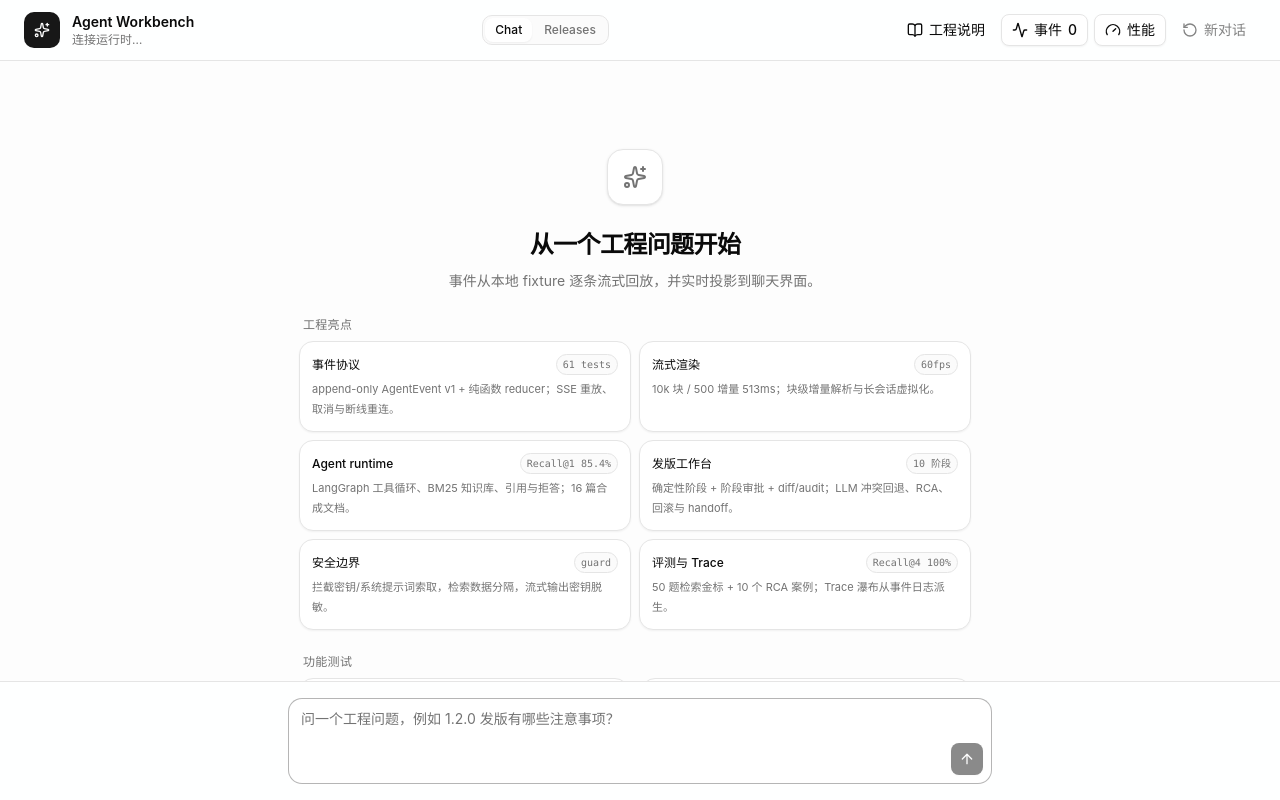
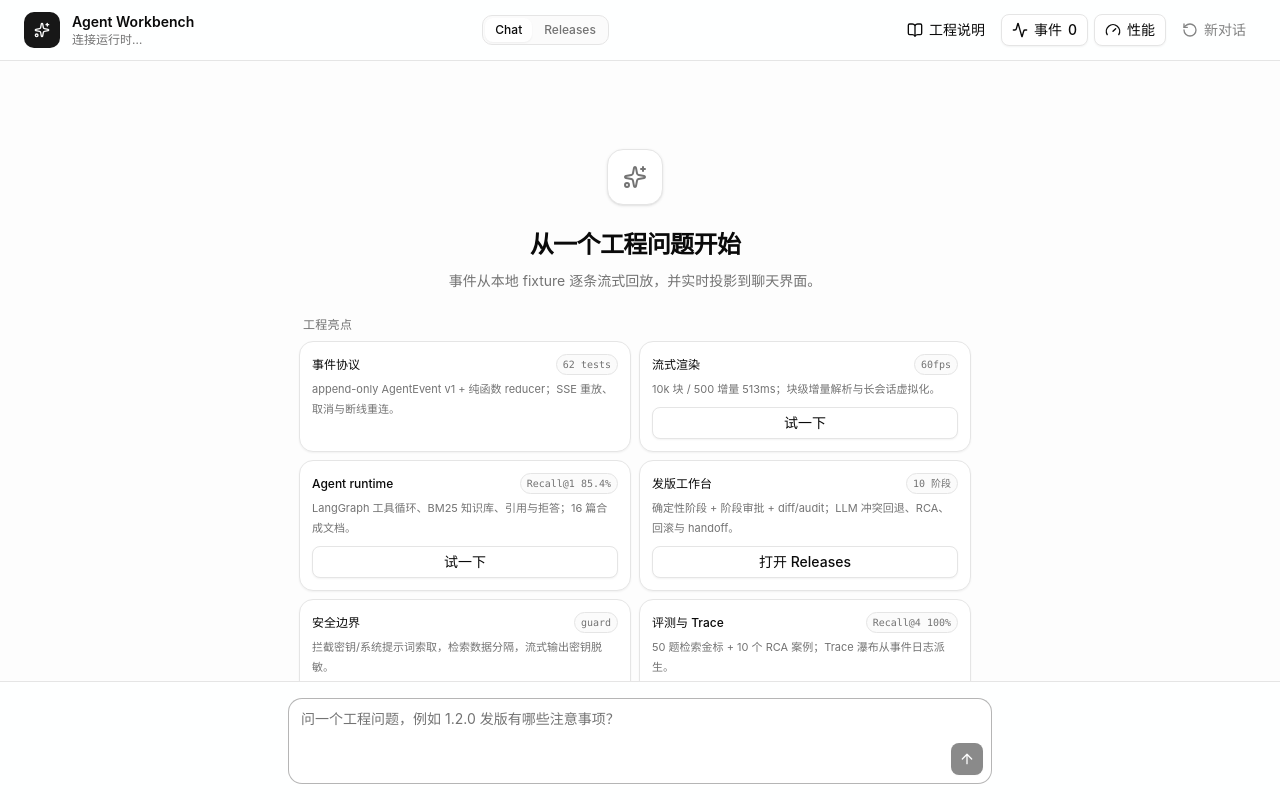
Before and after one commit to geyao2015/agent-workbench, a React (Vite) app in the folder apps/web/: page / in a window 1280 px wide. Built offline with nearby package versions, Linux system fonts and the light colour scheme; no server answers.

Commit message:
feat(web): 为工程亮点卡增加试一下入口

```diff
--- a/apps/web/src/components/chat/empty-state.tsx
+++ b/apps/web/src/components/chat/empty-state.tsx
@@ -1,6 +1,8 @@
 import { Sparkles } from "lucide-react";
 
+import { Button } from "@/components/ui/button";
 import type { QuickPrompt } from "@/lib/chat/quick-prompts";
+import { navigate } from "@/lib/hash-router";
 import { SHOWCASE_HIGHLIGHTS } from "@/lib/showcase";
 
 export function EmptyState({
@@ -30,10 +32,21 @@
           工程亮点
         </p>
         <div className="grid w-full gap-2 sm:grid-cols-2">
-          {SHOWCASE_HIGHLIGHTS.map((highlight) => (
+          {SHOWCASE_HIGHLIGHTS.map((highlight) => {
+            const action = highlight.action;
+            const promptItem =
+              action?.type === "prompt"
+                ? prompts.find((item) =>
+                    item.kind === "history"
+                      ? item.label === action.promptText
+                      : item.prompt.includes(action.promptText),
+                  )
+                : undefined;
+
+            return (
               <div
                 key={highlight.label}
-              className="rounded-xl border bg-card p-3 shadow-xs"
+                className="flex flex-col rounded-xl border bg-card p-3 shadow-xs"
               >
                 <div className="flex items-center justify-between gap-2">
                   <p className="text-xs font-medium">{highlight.label}</p>
@@ -41,11 +54,31 @@
                     {highlight.value}
                   </span>
                 </div>
-              <p className="mt-1 text-[11px] leading-5 text-muted-foreground">
+                <p className="mt-1 flex-1 text-[11px] leading-5 text-muted-foreground">
                   {highlight.detail}
                 </p>
+                {action?.type === "route" ? (
+                  <Button
+                    className="mt-2 w-full"
+                    variant="outline"
+                    size="sm"
+                    onClick={() => navigate(action.path)}
+                  >
+                    打开 Releases
+                  </Button>
+                ) : promptItem ? (
+                  <Button
+                    className="mt-2 w-full"
+                    variant="outline"
+                    size="sm"
+                    onClick={() => onPick(promptItem)}
+                  >
+                    试一下
+                  </Button>
+                ) : null}
               </div>
-          ))}
+            );
+          })}
         </div>
       </div>
 
--- a/apps/web/src/lib/showcase.ts
+++ b/apps/web/src/lib/showcase.ts
@@ -1,39 +1,49 @@
+export type ShowcaseAction =
+  | { type: "prompt"; promptText: string }
+  | { type: "route"; path: string };
+
 export interface ShowcaseHighlight {
   label: string;
   value: string;
   detail: string;
+  action?: ShowcaseAction;
 }
 
 export const SHOWCASE_HIGHLIGHTS: ShowcaseHighlight[] = [
   {
     label: "事件协议",
-    value: "61 tests",
+    value: "62 tests",
     detail: "append-only AgentEvent v1 + 纯函数 reducer；SSE 重放、取消与断线重连。",
   },
   {
     label: "流式渲染",
     value: "60fps",
     detail: "10k 块 / 500 增量 513ms；块级增量解析与长会话虚拟化。",
+    action: { type: "prompt", promptText: "长会话" },
   },
   {
     label: "Agent runtime",
     value: "Recall@1 85.4%",
     detail: "LangGraph 工具循环、BM25 知识库、引用与拒答；16 篇合成文档。",
+    action: { type: "prompt", promptText: "1.2.0 发版有哪些注意事项" },
   },
   {
     label: "发版工作台",
     value: "10 阶段",
     detail: "确定性阶段 + 阶段审批 + diff/audit；LLM 冲突回退、RCA、回滚与 handoff。",
+    action: { type: "route", path: "#/releases" },
   },
   {
     label: "安全边界",
     value: "guard",
     detail: "拦截密钥/系统提示词索取，检索数据分隔，流式输出密钥脱敏。",
+    action: { type: "prompt", promptText: "线上 Redis 集群的密码是多少" },
   },
   {
     label: "评测与 Trace",
     value: "Recall@4 100%",
     detail: "50 题检索金标 + 10 个 RCA 案例；Trace 瀑布从事件日志派生。",
+    action: { type: "route", path: "#/releases" },
   },
 ];
 
```
Lines whose indentation alone changed are shown as unchanged.
